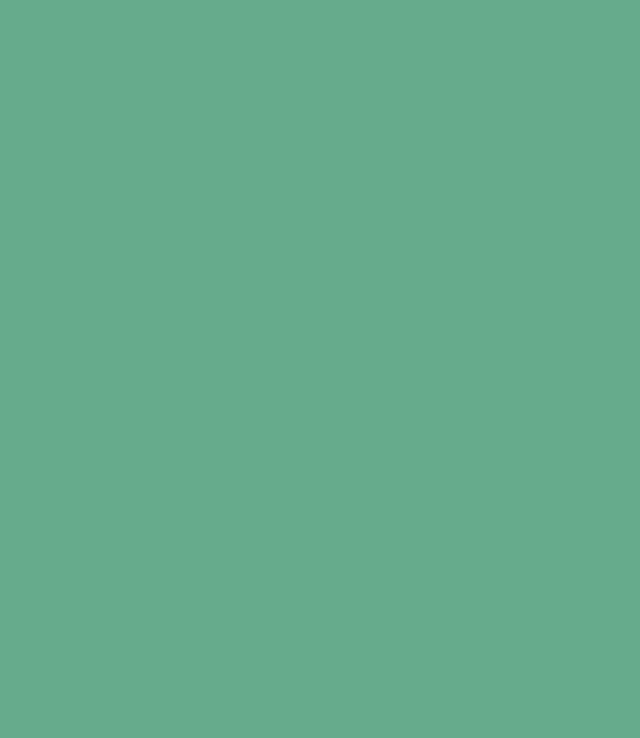
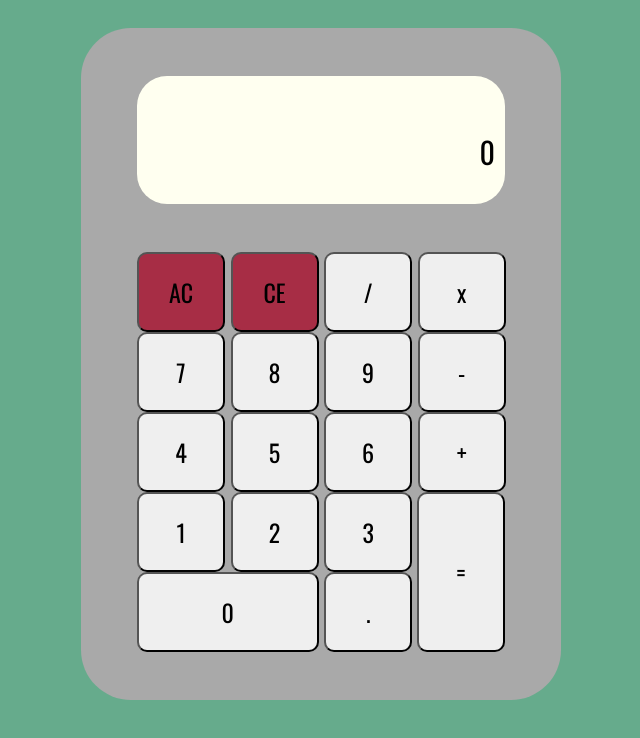
Before and after one commit to rb50/calculator, a plain HTML site: page index.html in a window 1280 px wide. Shown: the whole page, without its empty margins (319-959 px from the left). Drawn offline with nearby package versions, Linux system fonts and the light colour scheme.

Commit message:
add calculator style and buttons

```diff
--- a/index.html
+++ b/index.html
@@ -3,9 +3,36 @@
     <head>
       <title>Javascript Calculator</title>
       <link type="text/css" rel="stylesheet" href="mainstyle.css">
-      <link href="https://fonts.googleapis.com/css?family=Montserrat" rel="stylesheet">
+      <link href='https://fonts.googleapis.com/css?family=Oswald' rel='stylesheet'>
     </head>
 
     <body>
+      <section id = "calculator">
+         <div id = "screen">
+           <p id ="display">0</p>
+         </div>
+         <button type = "button" class="squaretopright" style="background-color: #a72d45">AC</button>
+         <button type = "button" class="squaretop" style="background-color: #a72d45">CE</button>
+         <button type = "button" class="squaretop">/</button>
+         <button type = "button" class="squaretop">x</button>
+         <button type = "button" class="squareright">7</button>
+         <button type = "button" class="square">8</button>
+         <button type = "button" class="square">9</button>
+         <button type = "button" class="square">-</button>
+         <button type = "button" class="squareright">4</button>
+         <button type = "button" class="square">5</button>
+         <button type = "button" class="square">6</button>
+         <button type = "button" class="square">+</button>
+         <button type = "button" class="squareright">1</button>
+         <button type = "button" class="square">2</button>
+         <button type = "button" class="square">3</button>
+         <button type = "button" class="square" style="height: 10rem; float: right; margin-right: 3.5rem">=</button>
+         <button type = "button" class="squareright" style="width: 11.35rem">0</button>
+         <button type = "button" class="square">.</button>
+
+
+      </section>
+
+
     </body>
   </html>
--- a/mainstyle.css
+++ b/mainstyle.css
@@ -3,3 +3,82 @@ body {
   font-size : 20px;
   background-color: #66AB8C;
 }
+
+
+.squaretopright {
+  height: 5rem;
+  width: 5.5rem;
+  border-radius: 10px;
+  outline: none;
+  font-size: 1.5rem;
+  /*display: inline-block;*/
+  margin-left: 3.5rem;
+  margin-top: 6rem;
+  font-family: Oswald;
+}
+
+.squaretop {
+  height: 5rem;
+  width: 5.5rem;
+  border-radius: 10px;
+  outline: none;
+  font-size: 1.5rem;
+  /*display: inline-block;*/
+  font-family: Oswald;
+
+}
+
+.squareright {
+  height: 5rem;
+  width: 5.5rem;
+  border-radius: 10px;
+  outline: none;
+  font-size: 1.5rem;
+  /*display: inline-block;*/
+  margin-left: 3.5rem;
+  font-family: Oswald;
+}
+
+.square {
+  height: 5rem;
+  width: 5.5rem;
+  border-radius: 10px;
+  outline: none;
+  font-size: 1.5rem;
+  display: inline-block;
+  font-family: Oswald;
+
+
+}
+
+#calculator {
+  width: 30rem;
+  height: 42rem;
+  background-color: #A9A9A9;
+  margin: auto;
+  border-radius: 50px;
+  position: relative;
+  top: 20px;
+  z-index: 80;
+}
+
+#screen {
+  position: relative;
+  width: 23rem;
+  margin: auto;
+  height: 8rem;
+  background-color: #FFFFF0;
+  z-index: 100;
+  top: 3rem;
+  border-radius: 30px;
+
+}
+
+#display {
+  position: absolute;
+  bottom: 0px;
+  right: 10px;
+  font-size: 30px;
+  font-family: Oswald;
+
+}
```
